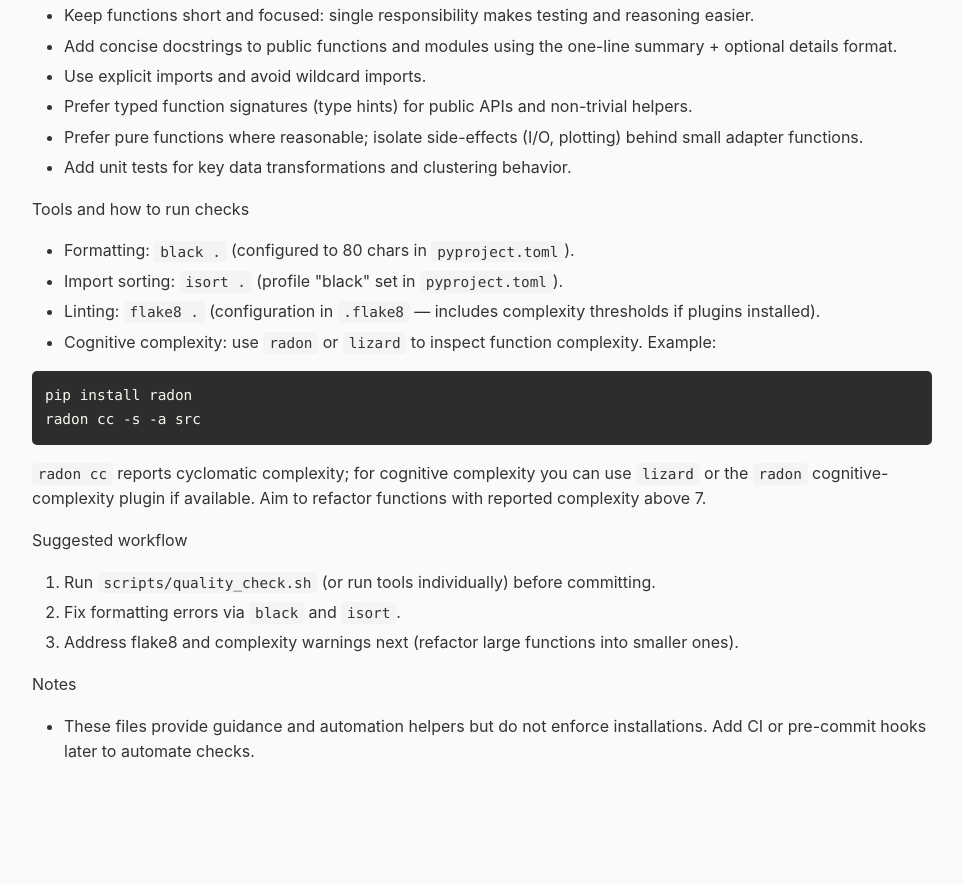
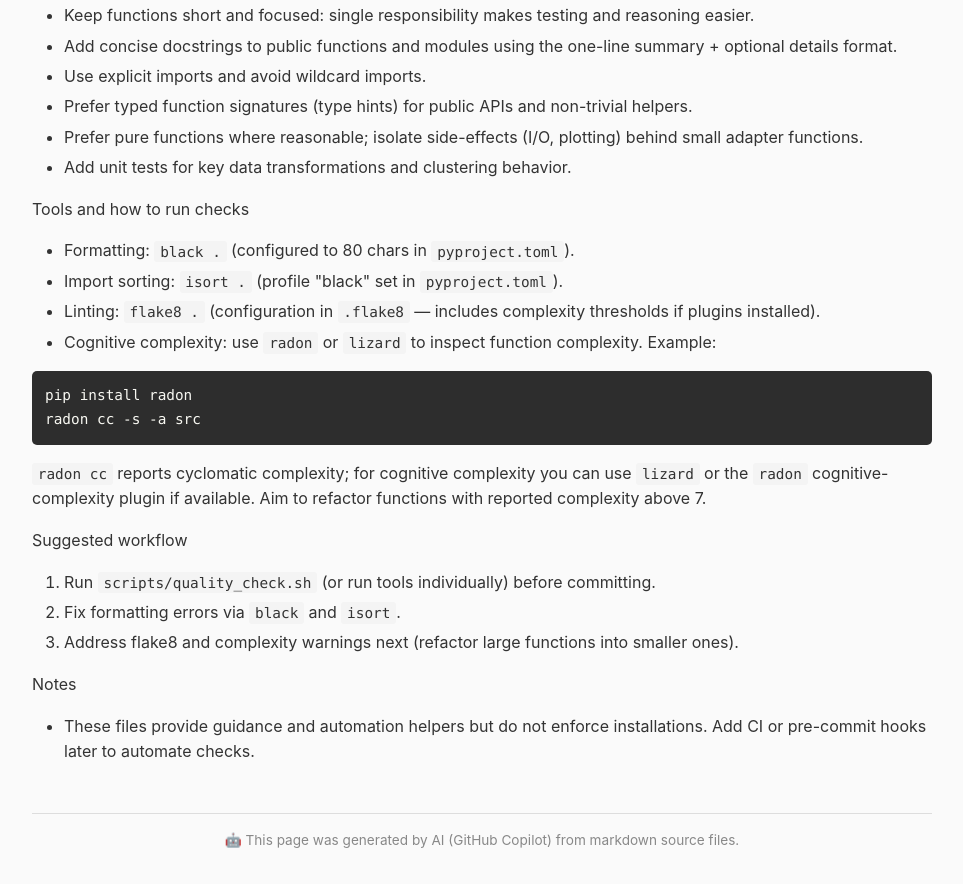
Before and after one commit to Cstewart-HC/iris-kmeans, a plain HTML site: page pages/best-practices.html in a window 1280 px wide. Shown: the part 485-1369 px from the top of the page, without its empty margins (158-1121 px from the left). Before the commit the page ends 1298 px from the top, so only its background shows below. Drawn offline with Linux system fonts and the light colour scheme.

Commit message:
Add AI-generated footer to all HTML pages for transparency

```diff
--- a/pages/best-practices.html
+++ b/pages/best-practices.html
@@ -129,5 +129,9 @@ radon cc -s -a src
 <ul>
 <li>These files provide guidance and automation helpers but do not enforce installations. Add CI or pre-commit hooks later to automate checks.</li>
 </ul>
+
+    <footer style="margin-top: 3rem; padding-top: 1rem; border-top: 1px solid #ddd; text-align: center; color: #888; font-size: 0.85rem;">
+        🤖 This page was generated by AI (GitHub Copilot) from markdown source files.
+    </footer>
 </body>
 </html>
```
Also changed, not shown: pages/codemap.html (+4 -0 lines), pages/copilot-instructions.html (+4 -0 lines), pages/index.html (+4 -0 lines), pages/plan.html (+4 -0 lines), pages/structure.html (+4 -0 lines), pages/student-handout.html (+4 -0 lines).
